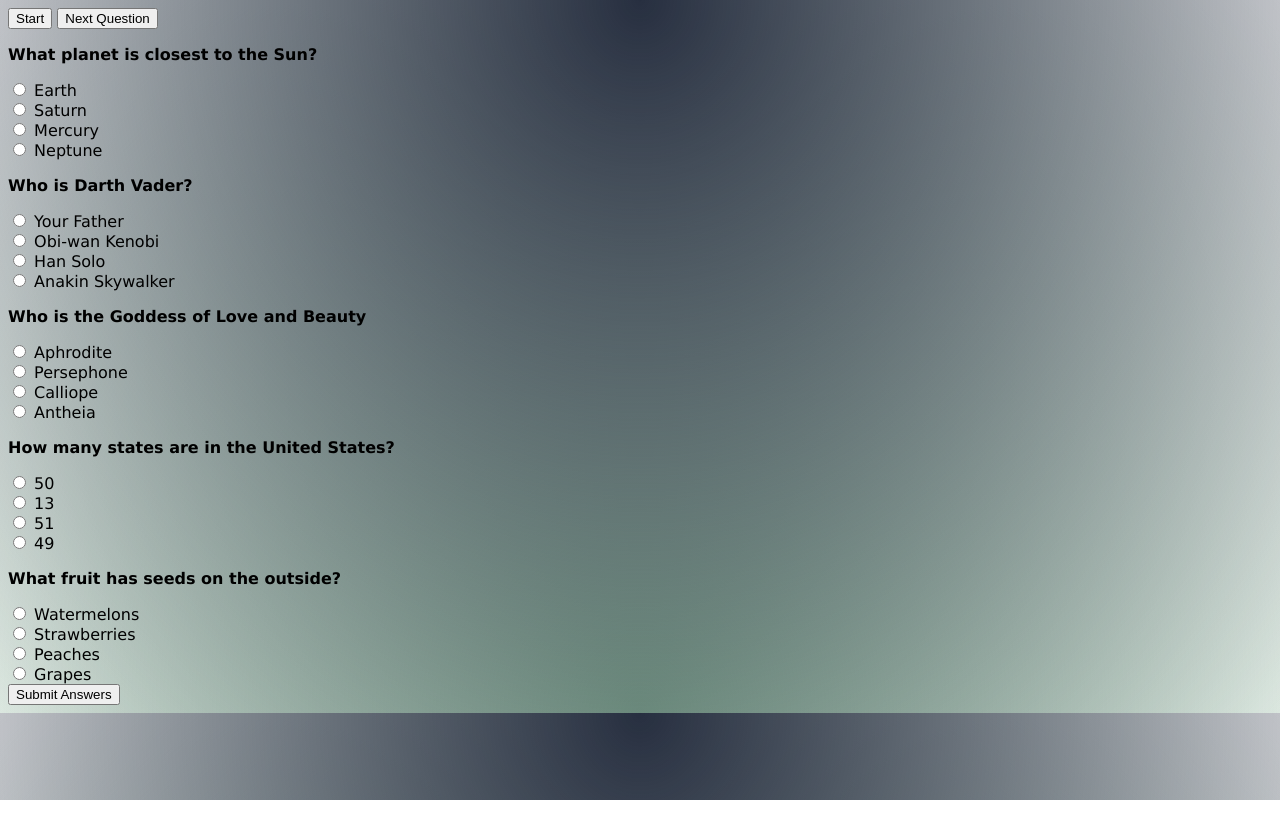
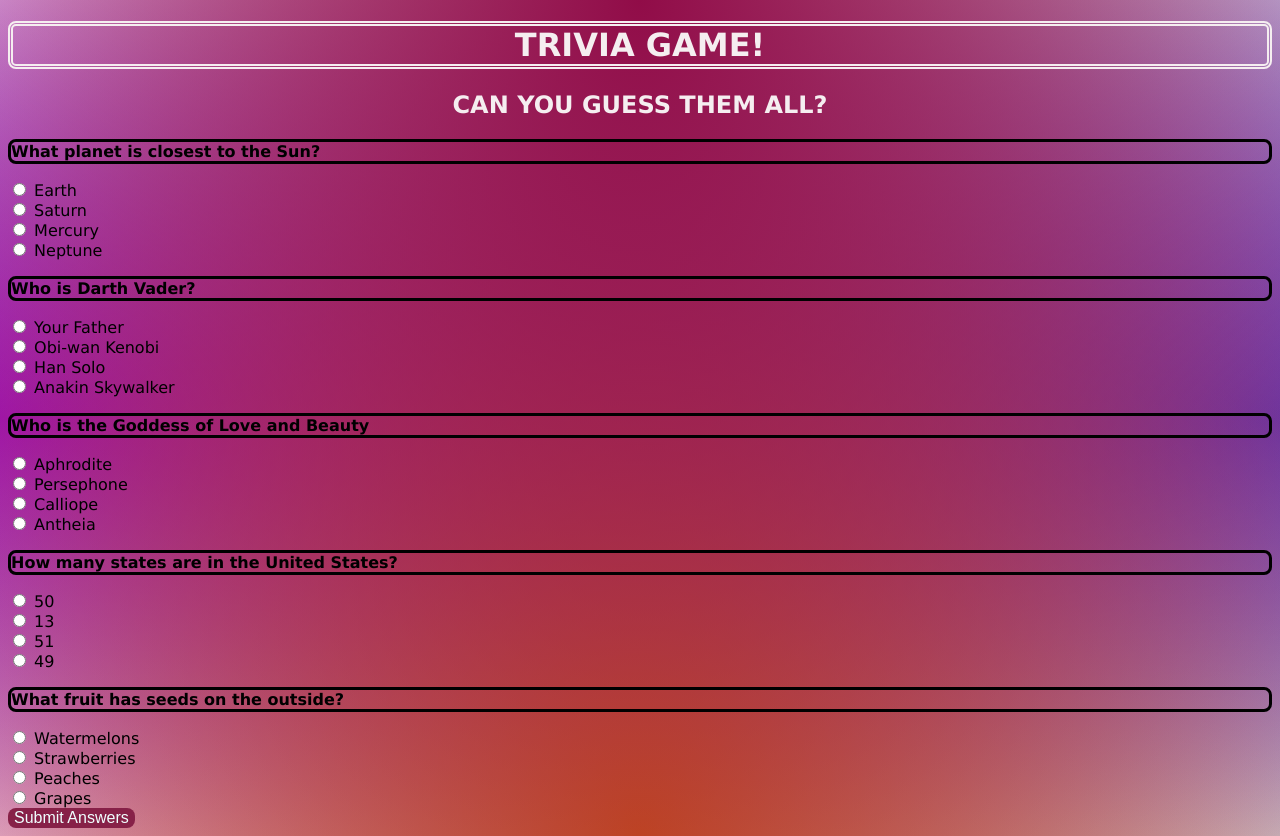
Before and after one commit to jeremyrrose/Trivia-Game, a plain HTML site: page index.html in a window 1280 px wide. Before the commit the page ends 800 px from the top, so only its background shows below. Drawn offline with Linux system fonts and the light colour scheme.

Commit message:
border-styling

```diff
--- a/index.html
+++ b/index.html
@@ -8,11 +8,8 @@
 </head>
 
 <body>
-    <div class="container">
-        <div id="qcontainer" class="hide"></div>
-        <button id="startb" class="startbutton">Start</button>
-        <button id="nextb" class="nextbutton">Next Question</button>
-</div>
+    <h1>TRIVIA GAME!</h1>
+    <h2>CAN YOU GUESS THEM ALL?</h2>
 
 <p>What planet is closest to the Sun?</p>
 <input type="radio" name="planet" value="Earth">
--- a/style.css
+++ b/style.css
@@ -1,19 +1,49 @@
 * {
     box-sizing: border-box;
+
 }
 
-body{
-   background: radial-gradient(ellipse at top, #272F40, transparent),
-               radial-gradient(ellipse at bottom,#86AE94, transparent);
+ body{
+   background: radial-gradient(ellipse at top, #910c48, transparent),
+               radial-gradient(ellipse at bottom,#cf5915, transparent),
+               radial-gradient(ellipse at left,#9708ea, transparent),
+               radial-gradient(ellipse at right,#1537cfe4, transparent);
+
                font-family: 'Lucida Sans', 'Lucida Sans Regular', 'Lucida Grande', 'Lucida Sans Unicode', Geneva, Verdana, sans-serif;
 
-               align-items: center;
+
 }
 
-
-p{
-
-    font-weight: bold;
-    align-items: center;
+h1{
+    text-align: center;
+color:  rgb(245, 238, 240);
+border-style: double;
+border-width: 5px;
+border-radius: 8px;
+}
+h2{
+    text-align: center;
+color:  rgb(245, 238, 240);
 
 }
+p{
+    font-weight: bold;
+    border-style: solid;
+    border-width: 3px;
+    border-radius: 8px;
+}
+
+button{
+background-color: rgb(135, 33, 72);
+color: azure;
+border: none;
+font-size: 16px;
+border-radius: 8px;
+}
+ button:hover{
+    background-color: #86AE94;
+ }
+
+ div{
+    font-size: 100px;
+ }
```
